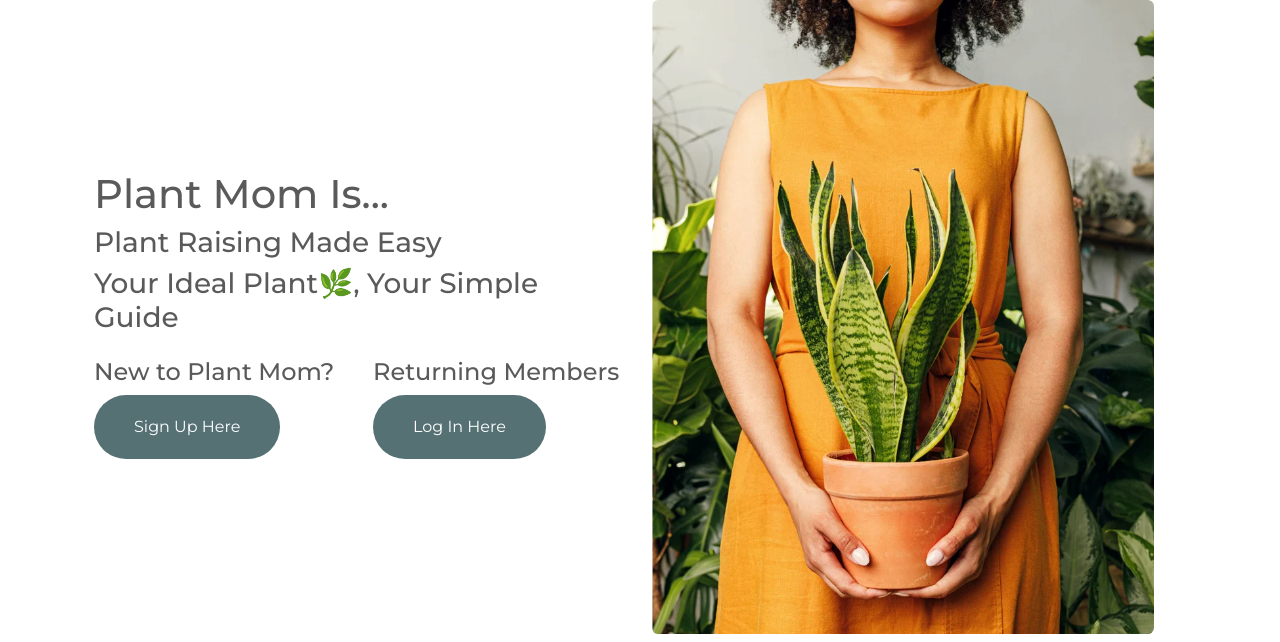
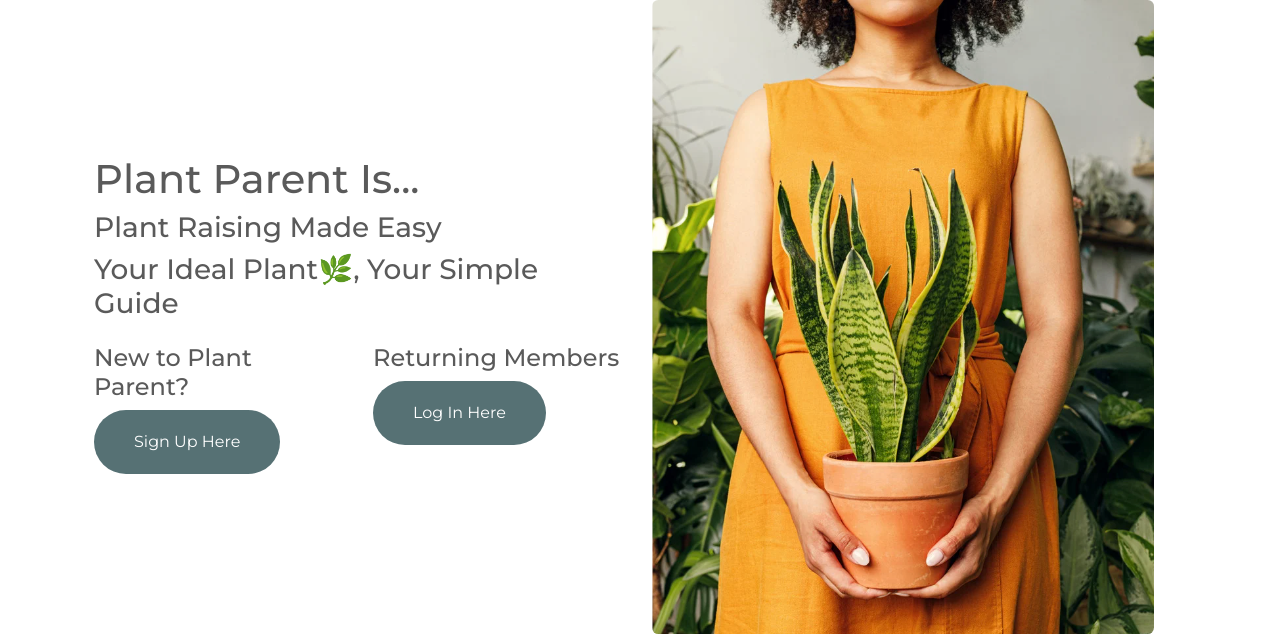
Before and after one commit to lcarinad/plant_parent, a Flask app: page / in a window 1280 px wide. Shown: the part 56-698 px from the top of the page. Run offline with Flask 3, Linux system fonts and the light colour scheme; some libraries are stand-ins or nearby versions.

Commit message:
requirements.txt

```diff
--- a/templates/homeanon.html
+++ b/templates/homeanon.html
@@ -1,16 +1,16 @@
-{% extends 'base.html' %} {% block title %}Plant Mom🌵{% endblock %} {%block
+{% extends 'base.html' %} {% block title %}Plant Parent🌵{% endblock %} {%block
 content%}
 <div class="container-fluid">
   <div class="row">
     <!-- Left side with text -->
     <div class="col-md-6 my-auto homepage-textbox">
       <div class="lh-lg font-monospace">
-        <h1 class="h1 homepage">Plant Mom Is...</h1>
+        <h1 class="h1 homepage">Plant Parent Is...</h1>
         <h3 class="h3 homepage">Plant Raising Made Easy</h3>
         <h3 class="h3 homepage">Your Ideal Plant🌿, Your Simple Guide</h3>
         <div class="row mt-4">
           <div class="col">
-            <h4>New to Plant Mom?</h4>
+            <h4>New to Plant Parent?</h4>
             <a
               class="btn btn-primary homepage-btn border-0"
               href="/signup"
--- a/templates/login.html
+++ b/templates/login.html
@@ -1,4 +1,4 @@
-{% extends 'base.html' %} {% block title %}Sign Up🌿{% endblock %} {% block
+{% extends 'base.html' %} {% block title %}Login🌿{% endblock %} {% block
 content %}
 
 <div class="h1 mt-2 text-center">Login</div>
```
